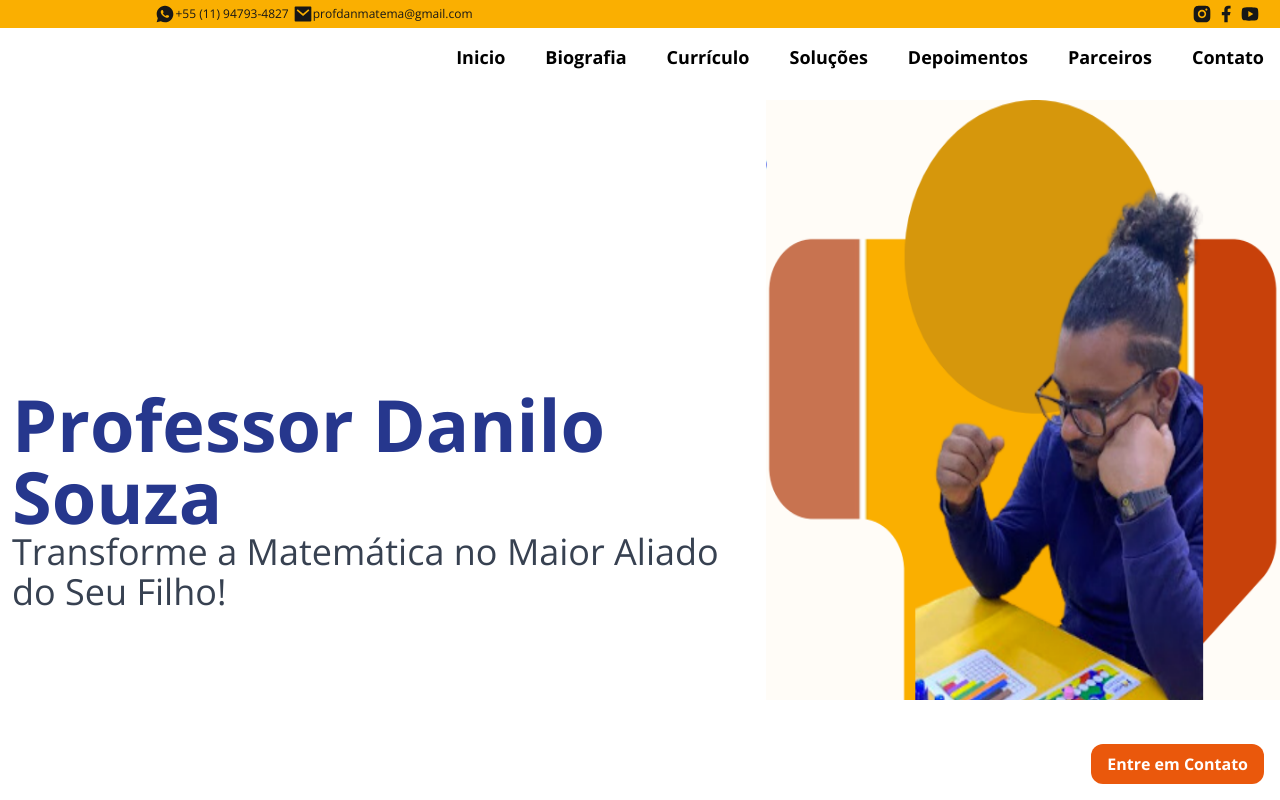
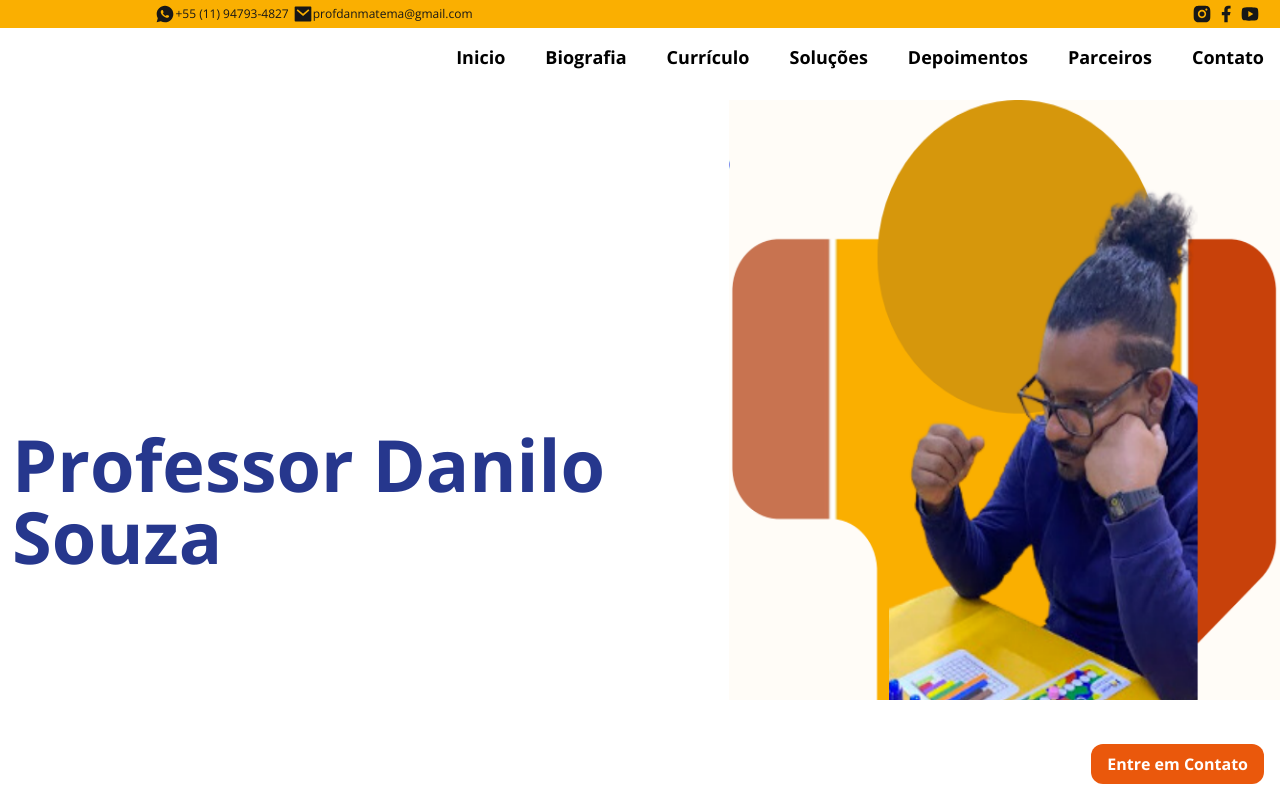
Before and after one commit to SteveSilvas/dan-matema, a Next.js app: page / in a window 1280 px wide. Shown: the top 800 px of the page. Built offline with nearby package versions, Linux system fonts and the light colour scheme.

Commit message:
removendo texto do index.

```diff
--- a/src/app/page.tsx
+++ b/src/app/page.tsx
@@ -26,9 +26,6 @@ export default function Home() {
           <strong className="px-3 text-4xl md:text-7xl text-left text-blue_d animate-slideInLeft transition-all">
             Professor Danilo Souza
           </strong>
-          <p className="px-3 text-2xl md:text-4xl text-left text-gray-700 animate-slideInLeft transition-all">
-            Transforme a Matemática no Maior Aliado do Seu Filho!
-          </p>
         </section>
       </div>
       <ContactButton />
```
